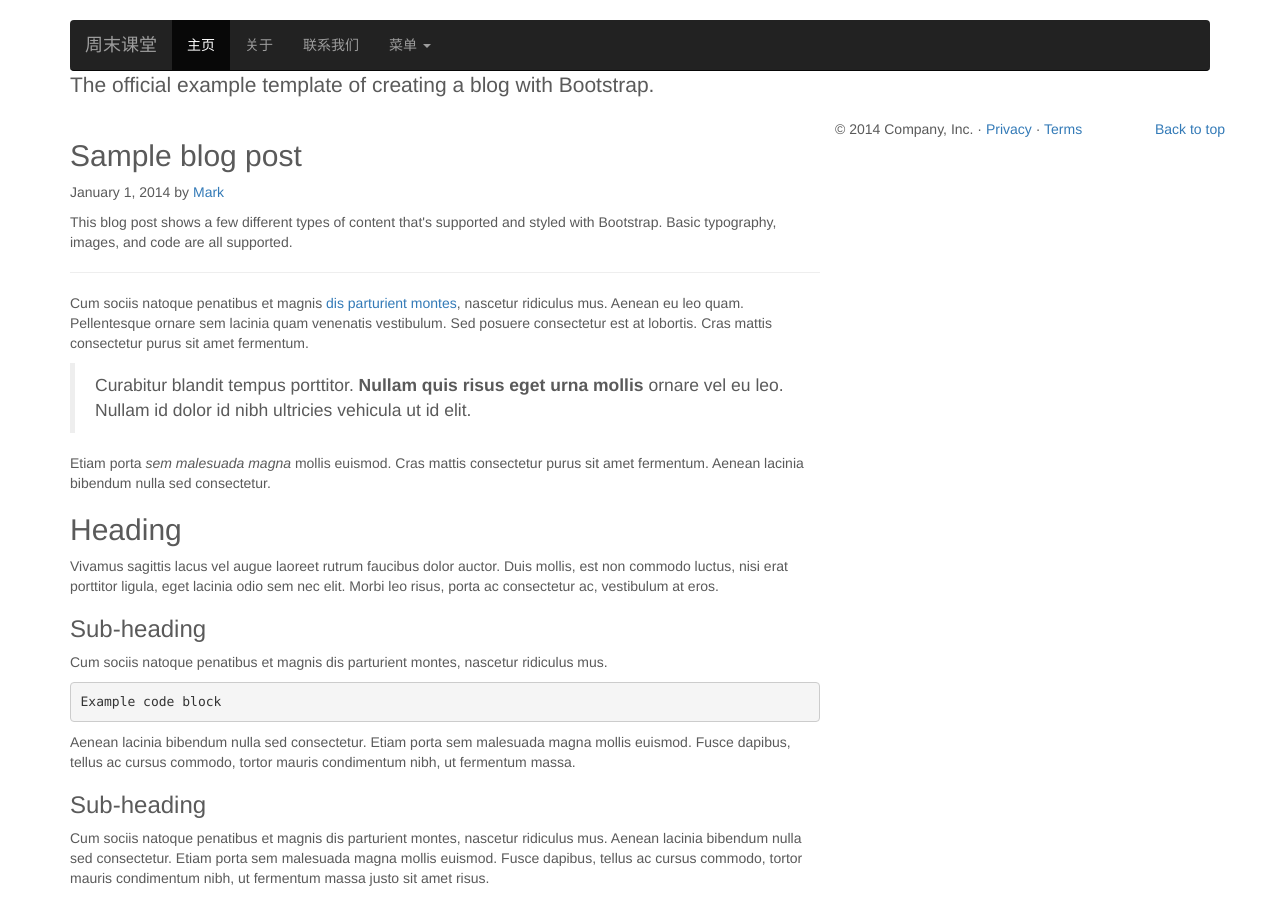
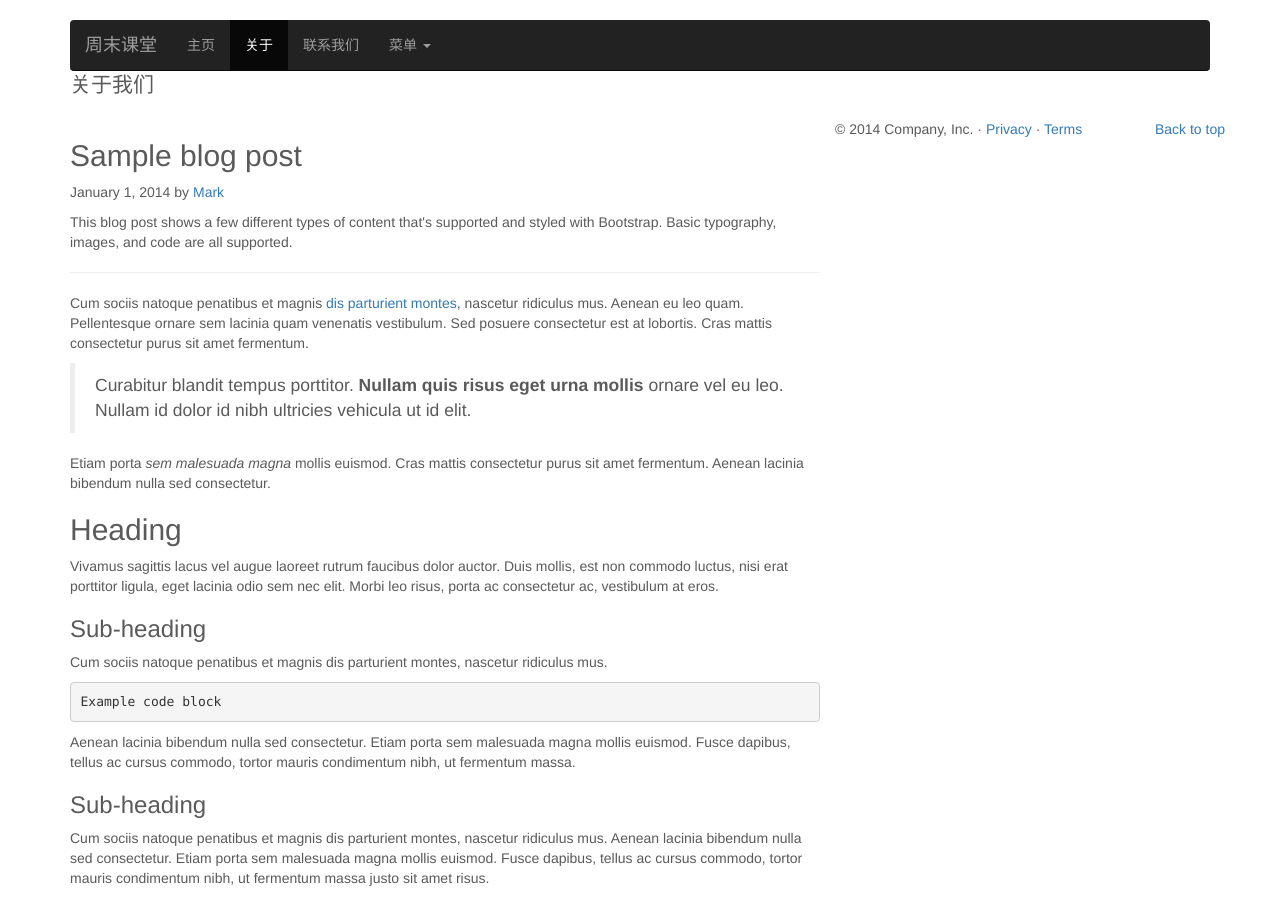
Before and after one commit to guming/myblog, a Jekyll site: the page contact.html, which Jekyll copies as it is, in a window 1280 px wide and 900 px high. Built offline with Jekyll 4.4.1, drawn with Linux system fonts in a browser that asks for light colours; nearby versions of some CDN libraries.

Commit message:
move page

```diff
--- a/contact.html
+++ b/contact.html
@@ -44,8 +44,8 @@
             </div>
             <div class="navbar-collapse collapse">
               <ul class="nav navbar-nav">
-                <li class="active"><a href="#">主页</a></li>
-                <li><a href="#about">关于</a></li>
+                <li><a href="index.html">主页</a></li>
+                <li class="active"><a href="#about">关于</a></li>
                 <li><a href="#contact">联系我们</a></li>
                 <li class="dropdown">
                   <a href="#" class="dropdown-toggle" data-toggle="dropdown">菜单 <span class="caret"></span></a>
@@ -70,8 +70,8 @@
  <div class="container">
 
       <div class="blog-header">
-        <h1 class="blog-title">The Bootstrap Blog</h1>
-        <p class="lead blog-description">The official example template of creating a blog with Bootstrap.</p>
+        <h1 class="blog-title">关于我们</h1>
+        <p class="lead blog-description">关于我们</p>
       </div>
 
       <div class="row">
```
